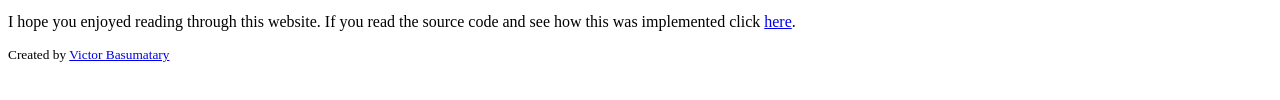
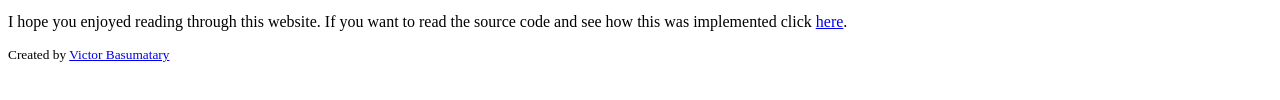
Before and after one commit to vlence/simplefeedback, a website: page index.html in a window 1280 px wide. Shown: the part 590-690 px from the top of the page. Drawn offline with Linux system fonts and the light colour scheme.

Commit message:
Fix footer text

```diff
--- a/index.html
+++ b/index.html
@@ -112,7 +112,7 @@
 
         <footer>
                 <p>
-                        I hope you enjoyed reading through this website. If you read the source code and see
+                        I hope you enjoyed reading through this website. If you want to read the source code and see
                         how this was implemented click <a href="https://github.com/vlence/simplefeedback" target="_blank">here</a>.
                 </p>
 
```
